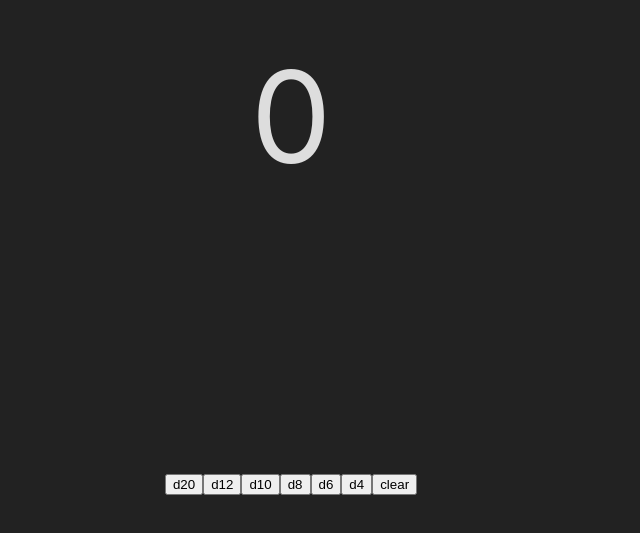
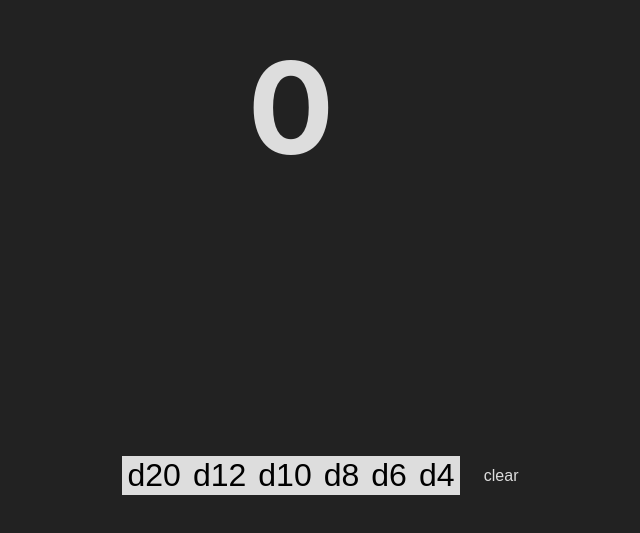
Before and after one commit to mysterycommand/dicey, a React (Create React App) app: page / in a window 1280 px wide. Shown: the part 241-774 px from the top of the page, without its empty margins (349-989 px from the left). Built offline with nearby package versions, Linux system fonts and the light colour scheme.

Commit message:
feat: classNames, another someday feature

```diff
--- a/src/components/App/App.tsx
+++ b/src/components/App/App.tsx
@@ -26,6 +26,7 @@ const reducer = (state: {}, { type, sides }: { type: 'roll'; sides: number }) =>
  * Someday:
  * 7. multiple users in the same "room" see the same output
  * 8. turn order/initiative
+ * 9. "advantage"?
  */
 
 export const App: FC = () => {
@@ -33,18 +34,21 @@ export const App: FC = () => {
 
   return (
     <div className="App">
-      <div className="App-value">{state}</div>
+      <h1 className="App-value">{state}</h1>
       <div className="App-controls">
         <ul className="App-dice">
           {[20, 12, 10, 8, 6, 4].map(sides => (
-            <li>
-              <button onClick={() => dispatch({ type: 'roll', sides })}>
+            <li key={`d${sides}`} className="App-die">
+              <button
+                className="App-d-button"
+                onClick={() => dispatch({ type: 'roll', sides })}
+              >
                 d{sides}
               </button>
             </li>
           ))}
         </ul>
-        <button>clear</button>
+        <button className="App-clear-button">clear</button>
       </div>
     </div>
   );
```
